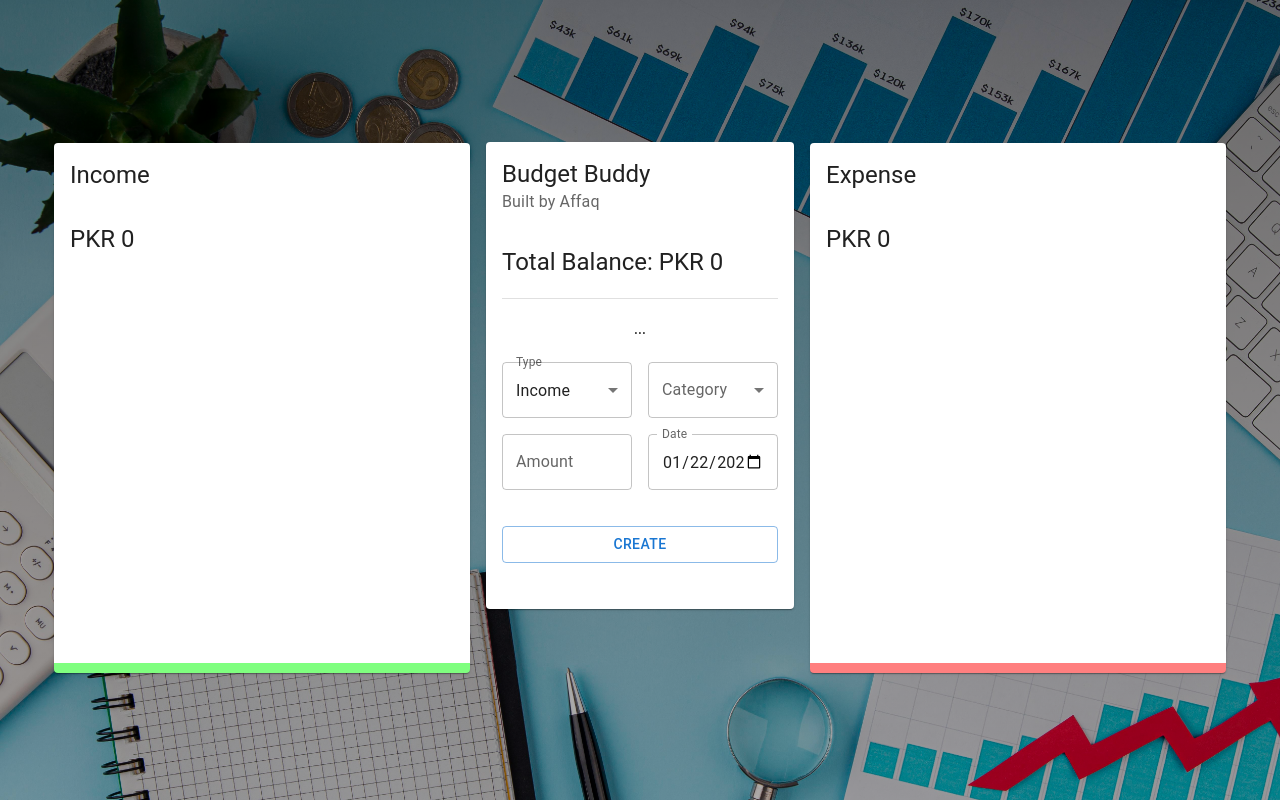
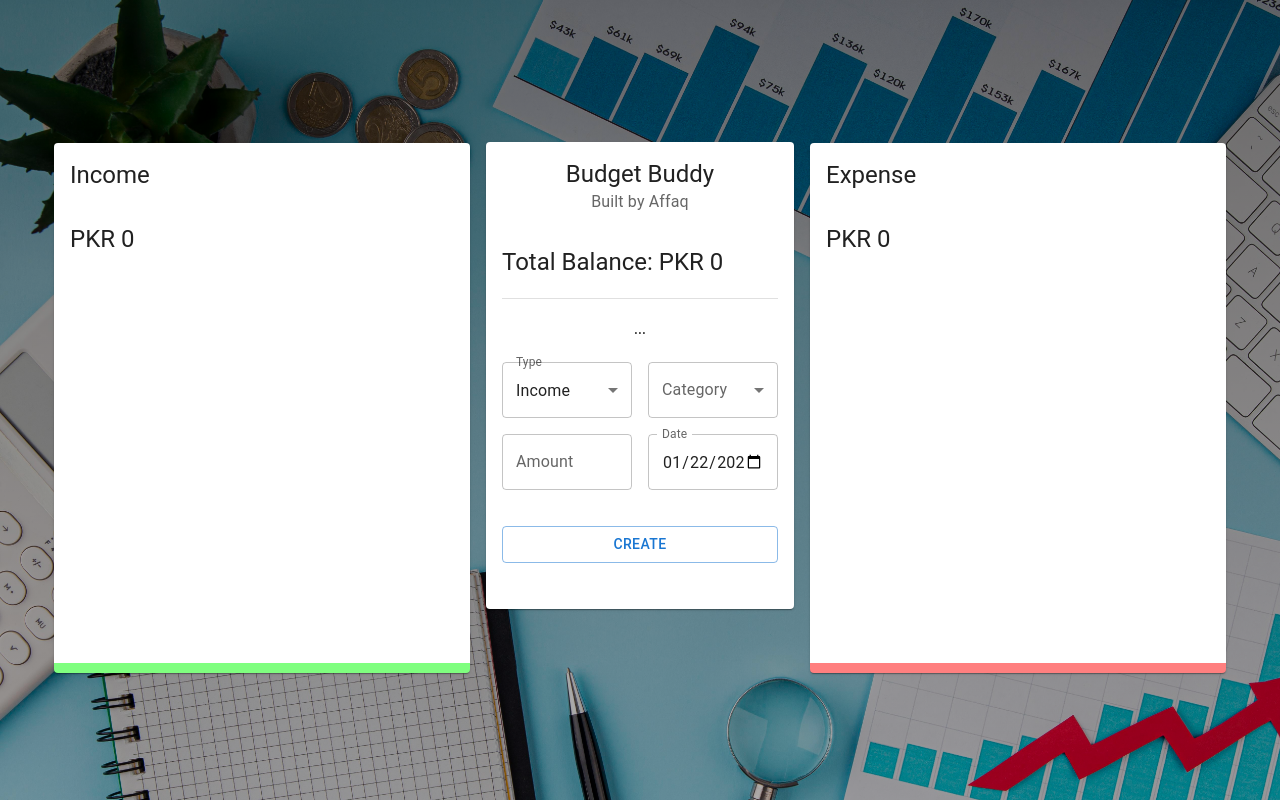
Before and after one commit to Affaq-Ahmed/Budget-Buddy, a React (Create React App) app: page / in a window 1280 px wide. Built offline with nearby package versions, Linux system fonts and the light colour scheme.

Commit message:
Update Main.jsx to center align the CardHeader

```diff
--- a/src/components/Main/Main.jsx
+++ b/src/components/Main/Main.jsx
@@ -16,7 +16,11 @@ const Main = () => {
 
 	return (
 		<Card>
-			<CardHeader title="Budget Buddy" subheader="Built by Affaq" />
+			<CardHeader
+				title="Budget Buddy"
+				subheader="Built by Affaq"
+				style={{ textAlign: "center" }}
+			/>
 			<CardContent>
 				<Typography alignItems="center" variant="h5">
 					Total Balance: PKR {balance}
```
